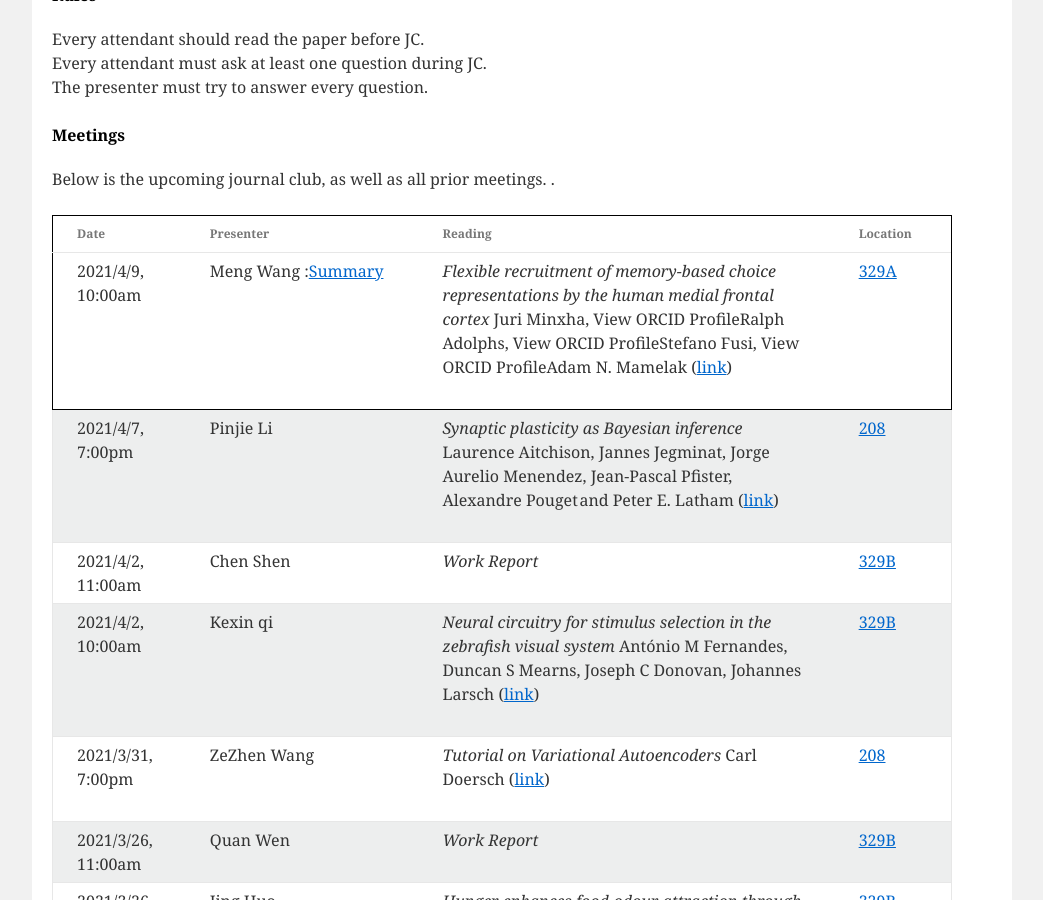
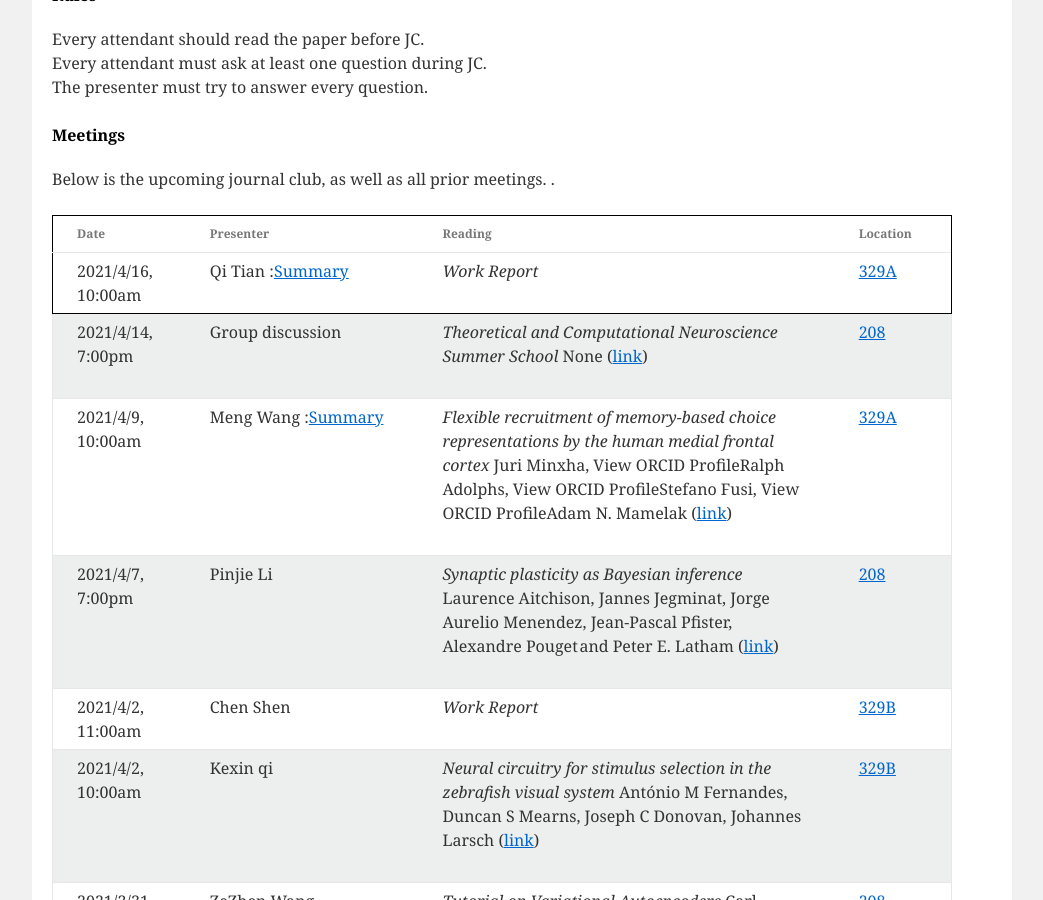
Before and after one commit to CNeuroUSTC/CNeuroUSTC.github.io, a Jekyll site: the page built from index.html, in a window 1280 px wide and 900 px high, scrolled down 879 px. Shown: the whole window, without its empty margins (118-1161 px from the left). Built offline with Jekyll 4.4.1, drawn with Linux system fonts in a browser that asks for light colours.

Commit message:
416 and 414

```diff
--- a/_data/meeting_info.yml
+++ b/_data/meeting_info.yml
@@ -1,4 +1,20 @@
-- presenter: Meng Wang :<a href="https://github.com/CNeuroUSTC/CNeuroUSTC.github.io/blob/master/Weekly_JC_md/409-MengWangJC%20summary.md" target="_blank">Summary</a>
+- presenter: Qi Tian :<a href="https://github.com/CNeuroUSTC/CNeuroUSTC.github.io/blob/master/Weekly_JC_md/416-QiTian.md" target="_blank">Summary</a>
+  date: 2021/4/16, 10:00am
+  paper: "Work Report"
+  url: "None"
+  pdf: "None"
+  authors: "None"
+  location: <a href="https://map.baidu.com/search/%E4%B8%AD%E5%9B%BD%E7%A7%91%E5%AD%A6%E6%8A%80%E6%9C%AF%E5%A4%A7%E5%AD%A6(%E8%A5%BF%E6%A0%A1%E5%8C%BA)-%E7%94%9F%E5%91%BD%E7%A7%91%E5%AD%A6%E5%A4%A7%E6%A5%BC/@13054067.545,3720295.44,19z?querytype=s&da_src=shareurl&wd=%E4%B8%AD%E5%9B%BD%E7%A7%91%E5%AD%A6%E6%8A%80%E6%9C%AF%E5%A4%A7%E5%AD%A6(%E8%A5%BF%E6%A0%A1%E5%8C%BA)-%E7%94%9F%E5%91%BD%E7%A7%91%E5%AD%A6%E5%A4%A7%E6%A5%BC&c=127&src=0&wd2=%E5%90%88%E8%82%A5%E5%B8%82%E8%9C%80%E5%B1%B1%E5%8C%BA&pn=0&sug=1&l=13&b=(13043472.77821802,3712418.4285550946;13063946.357629184,3730135.2423363887)&from=webmap&biz_forward=%7B%22scaler%22:2,%22styles%22:%22pl%22%7D&sug_forward=f2f7c92a9921ecdbb54f5426&device_ratio=2">329A</a>
+
+- presenter: Group discussion
+  date: 2021/4/14, 7:00pm
+  paper: "Theoretical and Computational Neuroscience Summer School"
+  url: "https://www.bilibili.com/video/BV1Mi4y1j7aq?p=16"
+  pdf: "None"
+  authors: "None"
+  location: <a href="https://map.baidu.com/search/%E4%B8%AD%E5%9B%BD%E7%A7%91%E5%AD%A6%E6%8A%80%E6%9C%AF%E5%A4%A7%E5%AD%A6(%E8%A5%BF%E6%A0%A1%E5%8C%BA)-%E7%94%9F%E5%91%BD%E7%A7%91%E5%AD%A6%E5%A4%A7%E6%A5%BC/@13054067.545,3720295.44,19z?querytype=s&da_src=shareurl&wd=%E4%B8%AD%E5%9B%BD%E7%A7%91%E5%AD%A6%E6%8A%80%E6%9C%AF%E5%A4%A7%E5%AD%A6(%E8%A5%BF%E6%A0%A1%E5%8C%BA)-%E7%94%9F%E5%91%BD%E7%A7%91%E5%AD%A6%E5%A4%A7%E6%A5%BC&c=127&src=0&wd2=%E5%90%88%E8%82%A5%E5%B8%82%E8%9C%80%E5%B1%B1%E5%8C%BA&pn=0&sug=1&l=13&b=(13043472.77821802,3712418.4285550946;13063946.357629184,3730135.2423363887)&from=webmap&biz_forward=%7B%22scaler%22:2,%22styles%22:%22pl%22%7D&sug_forward=f2f7c92a9921ecdbb54f5426&device_ratio=2">208</a>
+
+- presenter: Meng Wang :<a href="https://github.com/CNeuroUSTC/CNeuroUSTC.github.io/blob/master/Weekly_JC_md/409-MengWang.md" target="_blank">Summary</a>
   date: 2021/4/9, 10:00am
   paper: "Flexible recruitment of memory-based choice representations by the human medial frontal cortex"
   url: "https://science.sciencemag.org/content/368/6498/eaba3313"
--- a/theory_JC_notes.html
+++ b/theory_JC_notes.html
@@ -1,9 +1,3 @@
----
-layout: default
-title: Theory JC Notes
-"
----
-
 <div id="content" role="main">
 
     <p class="section-title">
```
Also changed, not shown: Weekly_JC_md/409-MengWang.md (renamed from Weekly_JC_md/409-MengWangJC summary.md), Weekly_JC_md/416-QiTian.md (added).
